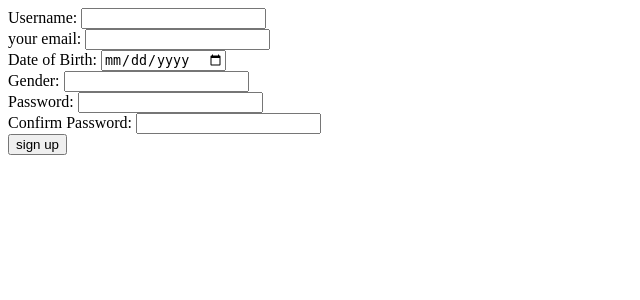
After one commit to Codernob/Bangla-Movie-Recommender-System, a Django app: page /signup.html in a window 1280 px wide. The commit adds this page. Shown: the top 300 px of the page, without its empty margins (0-640 px from the left). Run offline with Django 3.2, Linux system fonts and the light colour scheme.

Commit message:
login.html,signup.html added ; views.py updated

```diff
--- /dev/null
+++ b/moviesite/movie/templates/signup.html
@@ -0,0 +1,72 @@
+{% load static %}
+<!DOCTYPE html>
+<html lang="en">
+<head>
+    <meta charset="UTF-8">
+    <meta http-equiv="X-UA-Compatible" content="IE=edge">
+    <meta name="viewport" content="width=device-width, initial-scale=1.0">
+    <title><i>SIGN UP</i></title>
+
+</head>
+<body>
+<div class="login-wrapper"  id="signup-content">
+    <div class="login-content">
+            <!-- <a href="#" class="close">x</a> -->
+       <form method="POST" action="#">
+			{% csrf_token %}
+            <div class="row">
+                 <label for="username-2">
+                    Username:
+                    <input type="text" name="username" id="username-2" placeholder="" />
+					<!-- pattern="^[a-zA-Z][a-zA-Z0-9-_\.]{8,20}$" required="required"  -->
+                </label>
+            </div>
+
+            <div class="row">
+                <label for="email-2">
+                    your email:
+                    <input type="text" name="email" id="email-2" placeholder="" />
+					<!--  -->
+                </label>
+            </div>
+
+			<div class="row">
+				<label for="dob-2">
+				   Date of Birth:
+				   <input type="date" name="date_of_birth" id="dob-2" placeholder=""/>
+				   <!-- pattern="^[a-zA-Z][a-zA-Z0-9-_\.]{8,20}$" required="required"  -->
+			   </label>
+		   </div>
+
+		   <div class="row">
+			<label for="gender-2">
+			   Gender:
+			   <input type="text" name="gender" id="gender-2" placeholder="" />
+		   </label>
+	   </div>
+
+             <div class="row">
+                <label for="password-2">
+                    Password:
+                    <input type="password" name="password1" id="password-2" placeholder="" />
+					<!-- pattern="(?=^.{8,}$)((?=.*\d)|(?=.*\W+))(?![.
+])(?=.*[A-Z])(?=.*[a-z]).*$" required="required"  -->
+                </label>
+            </div>
+             <div class="row">
+                <label for="repassword-2">
+                    Confirm Password:
+                    <input type="password" name="password2" id="repassword-2" placeholder=""/>
+					<!-- pattern="(?=^.{8,}$)((?=.*\d)|(?=.*\W+))(?![.
+					])(?=.*[A-Z])(?=.*[a-z]).*$" required="required"  -->
+                </label>
+            </div>
+           <div class="row">
+             <button type="submit">sign up</button>
+           </div>
+        </form>
+    </div>
+</div>
+
+</body>
+</html>
--- a/moviesite/movie/urls.py
+++ b/moviesite/movie/urls.py
@@ -9,6 +9,7 @@ urlpatterns = [
     path("celebrities/<int:celebrity_id>", views.celebrity, name="celebrity"),
     path("movies/<int:movie_id>", views.movie, name="movie"),
     path('searchresult.html',views.search,name="searchresult"),
-    path('login',views.login,name='login'),
-    path('signup',views.signup,name='signup'),
+    path('login.html',views.login,name='login'),
+    path('signup.html',views.signup,name='signup'),
+
 ]
--- a/moviesite/movie/views.py
+++ b/moviesite/movie/views.py
@@ -43,35 +43,38 @@ def search(request):
 def login(request):
     if request.method=='POST':
         username=request.POST['username']
-        password=request.POST['password']
+        password1=request.POST['password1']
 
-        user=auth.authenticate(username=username,password=password)
+        user=auth.authenticate(username=username,password=password1)
 
-        if user is not None:
+        # if user is not None:
+        if user is not None or Subscriber.objects.filter(password=password1).exists():
             auth.login(request,user)
-            return redirect('/')
+            #messages.error(request,'Login Successful')
+            return redirect('home.html')
+
         else:
             messages.info(request,'Invalid Credentials')
-            return redirect('login')
+            return redirect('login.html')
     else:
-        return render(request,'layout.html')
+        return render(request,'login.html')
 
 def signup(request):
     if request.method== 'POST':
         username=request.POST['username']
         email=request.POST['email']
         date_of_birth=request.POST['date_of_birth']
-        #gender=request.POST['gender']
+        gender=request.POST['gender']
         password1=request.POST['password1']
         password2=request.POST['password2']
 
         if password1==password2:
-            user=Subscriber(name=username,email=email,date_of_birth=date_of_birth,pasasword=password1)
+            user=Subscriber(name=username,email=email,date_of_birth=date_of_birth,gender=gender,password=password1)
             user.save()
-            return redirect('login')
+            return render(request,'home.html')
         #print('User created')
         return redirect('/')
     # else:
-    return render(request,'layout.html')
+    return render(request,'signup.html')
 
     #Git fol.
```
Also changed, not shown: moviesite/movie/templates/layout.html (+8 -81 lines), moviesite/movie/templates/login.html (added, +89 -0 lines), moviesite/db.sqlite3.
